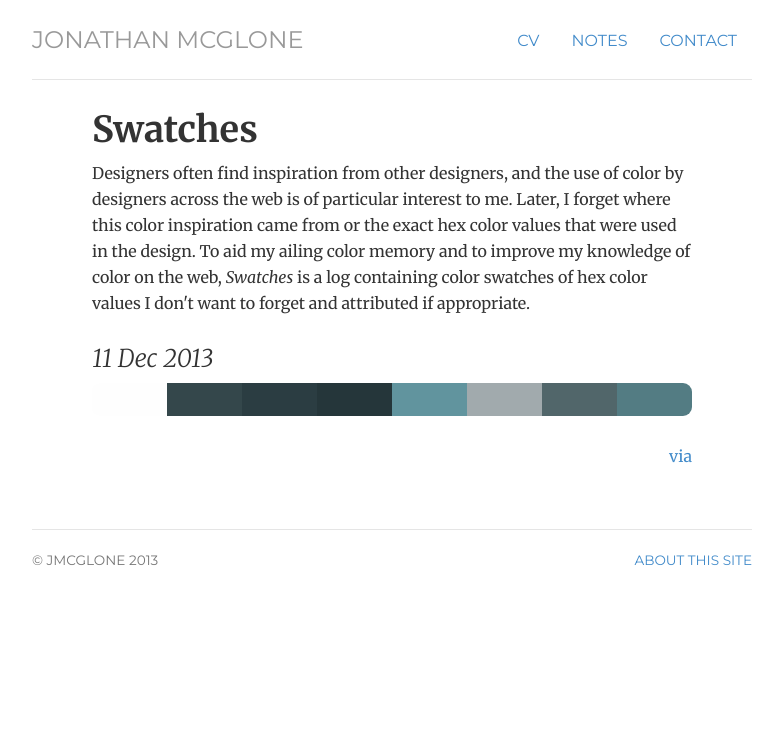
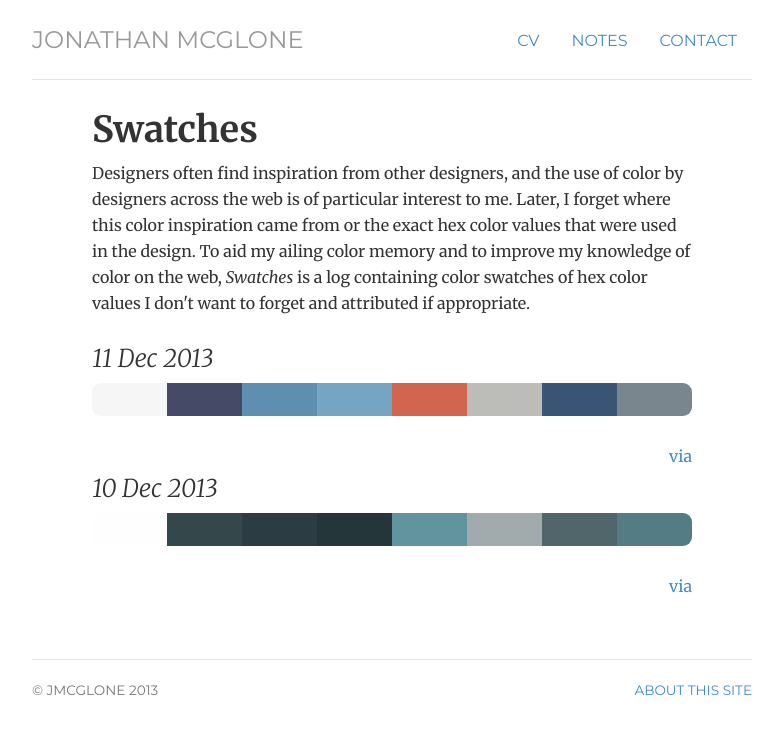
Before and after one commit to jmcglone/jmcglone.github.io, a Jekyll site: the page built from swatches/index.html, in a window 1280 px wide. Shown: the top 734 px of the page, without its empty margins (248-1031 px from the left). Built offline with Jekyll 4.4.1, drawn with Linux system fonts in a browser that asks for light colours.

Commit message:
Update index.html
added a new swatch

```diff
--- a/swatches/index.html
+++ b/swatches/index.html
@@ -10,6 +10,23 @@ title: Swatches
   <!-- 11 Dec 2013 -->
   <div class="swatch-log single">
     <h2 class="date">11 Dec 2013</h2>
+      <!-- Swatch content -->
+              <ul class="swatch">
+                <li class="color">#F6F6F6</li>
+                <li class="color">#454A66</li>
+                <li class="color">#5E8FB1</li>
+                <li class="color">#75A5C3</li>
+                <li class="color">#D0664F</li>
+                <li class="color">#BCBCB8</li>
+                <li class="color">#395474</li>
+                <li class="color">#79868E</li>
+              </ul>
+             <p class="pull-right"><a href="http://dribbble.com/shots/1341754-Yukon-Cornelius-Gear">via</a></p>
+  </div><!-- / .note .single -->
+
+  <!-- 10 Dec 2013 -->
+  <div class="swatch-log single">
+    <h2 class="date">10 Dec 2013</h2>
       <!-- Swatch content -->
               <ul class="swatch">
                 <li class="color">#FEFEFE</li>
```
